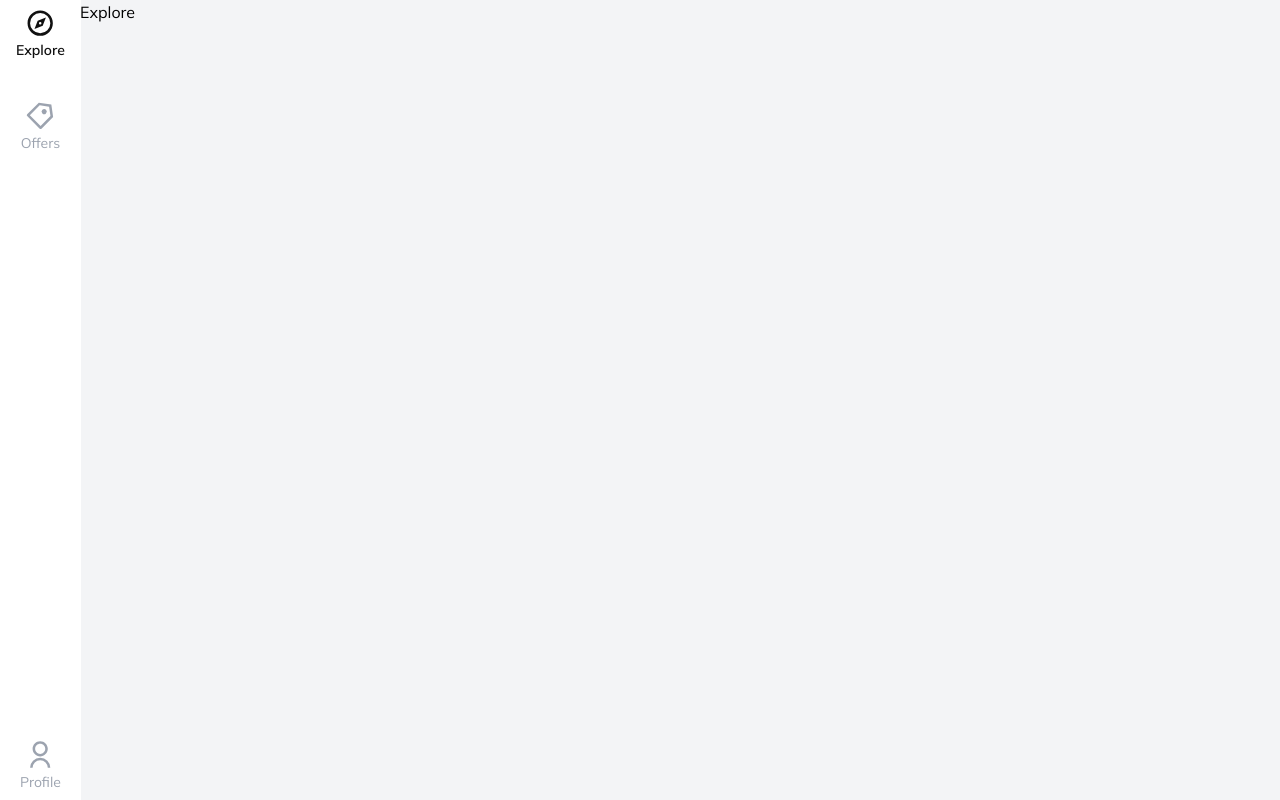
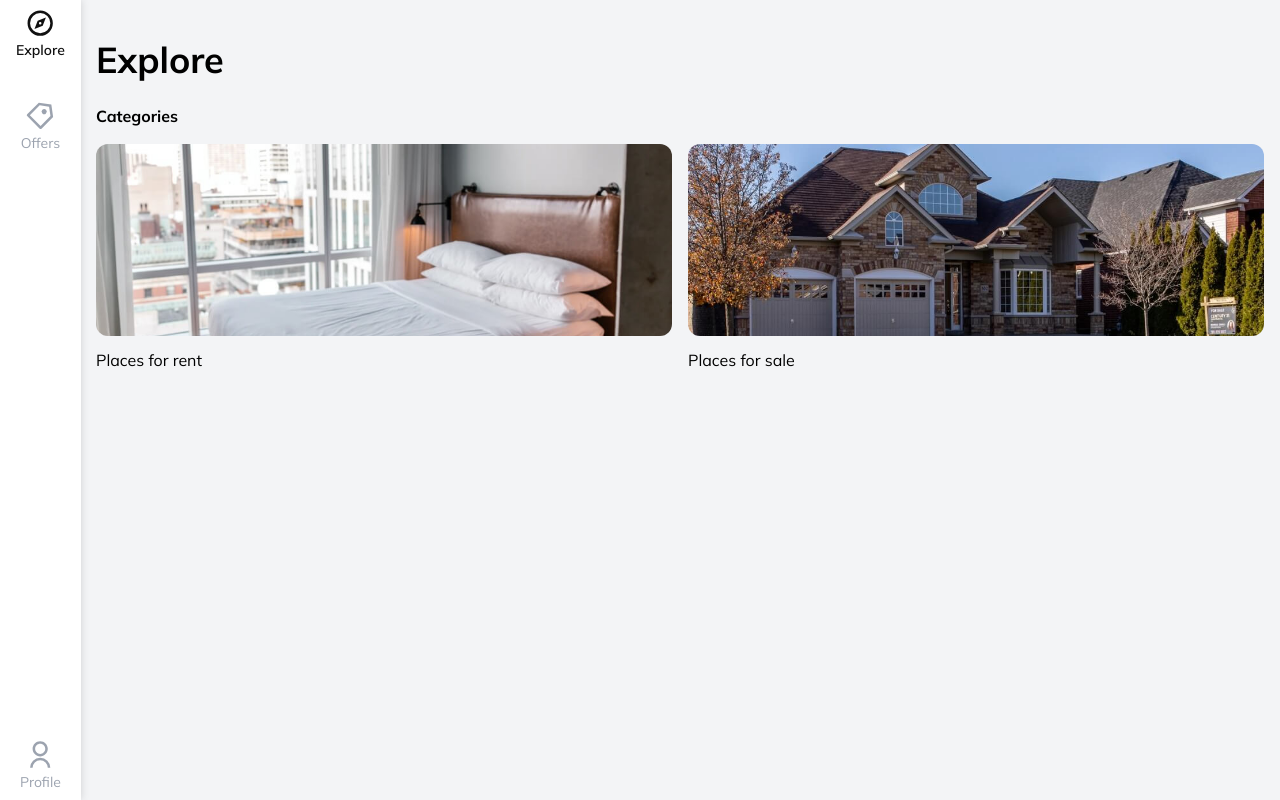
Before and after one commit to thefinethread/house-marketplace, a React (Create React App) app: page / in a window 1280 px wide. Built offline with nearby package versions, Linux system fonts and the light colour scheme; the HTML template or start-up script is replaced by a standard one.

Commit message:
renamed timeStamp to timestamp, added boxshadow in navbar, created explore page and categories

```diff
--- a/src/components/navbar/NavBar.jsx
+++ b/src/components/navbar/NavBar.jsx
@@ -3,7 +3,7 @@ import NavItem from './NavItem';
 
 const NavBar = () => {
   return (
-    <nav className="fixed w-full bg-white bottom-0 text-gray-400 md:h-screen md:left-0 md:w-auto">
+    <nav className="shadow-[0_0_8px_0_rgba(0,0,0,0.15)] fixed w-full bg-white bottom-0 text-gray-400 md:h-screen md:left-0 md:w-auto">
       <ul className="flex max-w-4xl mx-auto px-8 py-2 items-center justify-between h-full md:flex-col md:px-4 md:justify-start md:gap-10">
         <NavItem to="/" icon={RiCompass3Line} text="Explore" />
         <NavItem to="/offers" icon={RiPriceTag3Line} text="Offers" />
--- a/src/components/oAuth/OAuth.jsx
+++ b/src/components/oAuth/OAuth.jsx
@@ -25,7 +25,7 @@ const OAuth = () => {
         await setDoc(doc(db, 'users', user.uid), {
           name: user.displayName,
           email: user.email,
-          timeStamp: serverTimestamp(),
+          timestamp: serverTimestamp(),
         });
         toast.success('Signed up successfully!');
       } else {
--- a/src/pages/Explore.jsx
+++ b/src/pages/Explore.jsx
@@ -1,5 +1,37 @@
+import { Link } from 'react-router-dom';
+import sellCategoryImg from '../assets/sellCategoryImage.jpg';
+import rentCategoryImg from '../assets/rentCategoryImage.jpg';
+
 const Explore = () => {
-  return <div>Explore</div>;
+  return (
+    <div className="py-10 px-4 max-w-7xl mx-auto font-bold">
+      <header className="mb-6">
+        <p className="text-4xl">Explore</p>
+      </header>
+      {/* @TODO image slider */}
+      <main>
+        <h3 className="mb-4">Categories</h3>
+        <div className="flex justify-between gap-4">
+          <Link to="/category/rent" className="flex-1">
+            <img
+              src={rentCategoryImg}
+              alt="rent category"
+              className="w-full h-auto max-h-[15vw] min-h-[115px] object-cover rounded-xl"
+            />
+            <p className="mt-3 font-normal">Places for rent</p>
+          </Link>
+          <Link to="/category/sale" className="flex-1">
+            <img
+              src={sellCategoryImg}
+              alt="sale category"
+              className="w-full h-auto max-h-[15vw] min-h-[115px] object-cover rounded-xl"
+            />
+            <p className="mt-3 font-normal">Places for sale</p>
+          </Link>
+        </div>
+      </main>
+    </div>
+  );
 };
 
 export default Explore;
--- a/src/pages/SignUp.jsx
+++ b/src/pages/SignUp.jsx
@@ -50,7 +50,7 @@ const SignUp = () => {
       // copying formdata object to new one
       const formDataCopy = { ...formData };
       delete formDataCopy.password;
-      formDataCopy.timeStamp = serverTimestamp();
+      formDataCopy.timestamp = serverTimestamp();
       // insert record in firestore db
       await setDoc(doc(db, 'users', user.uid), formDataCopy);
 
```
Also changed, not shown: src/assets/rentCategoryImage.jpg (added), src/assets/sellCategoryImage.jpg (added).
